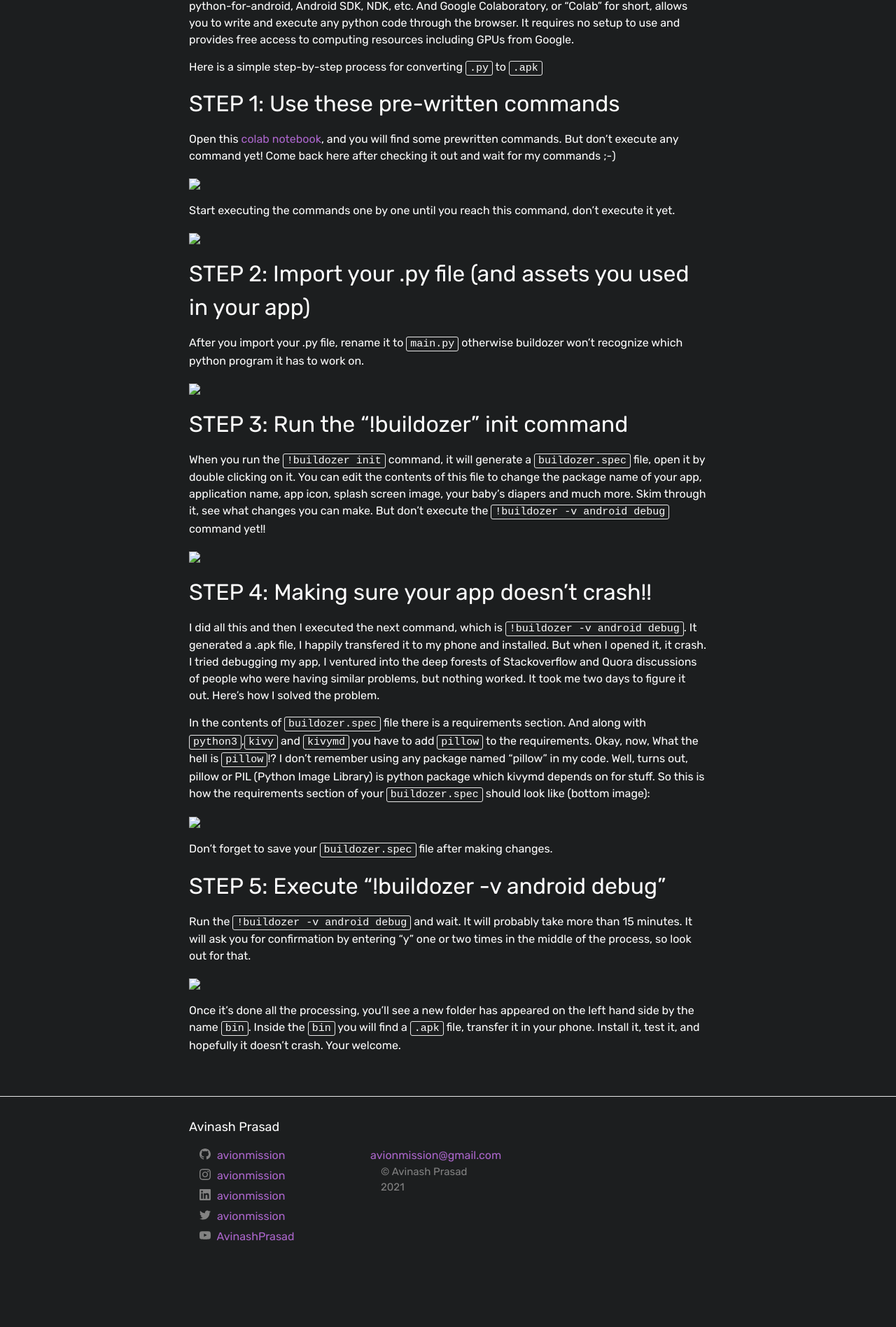
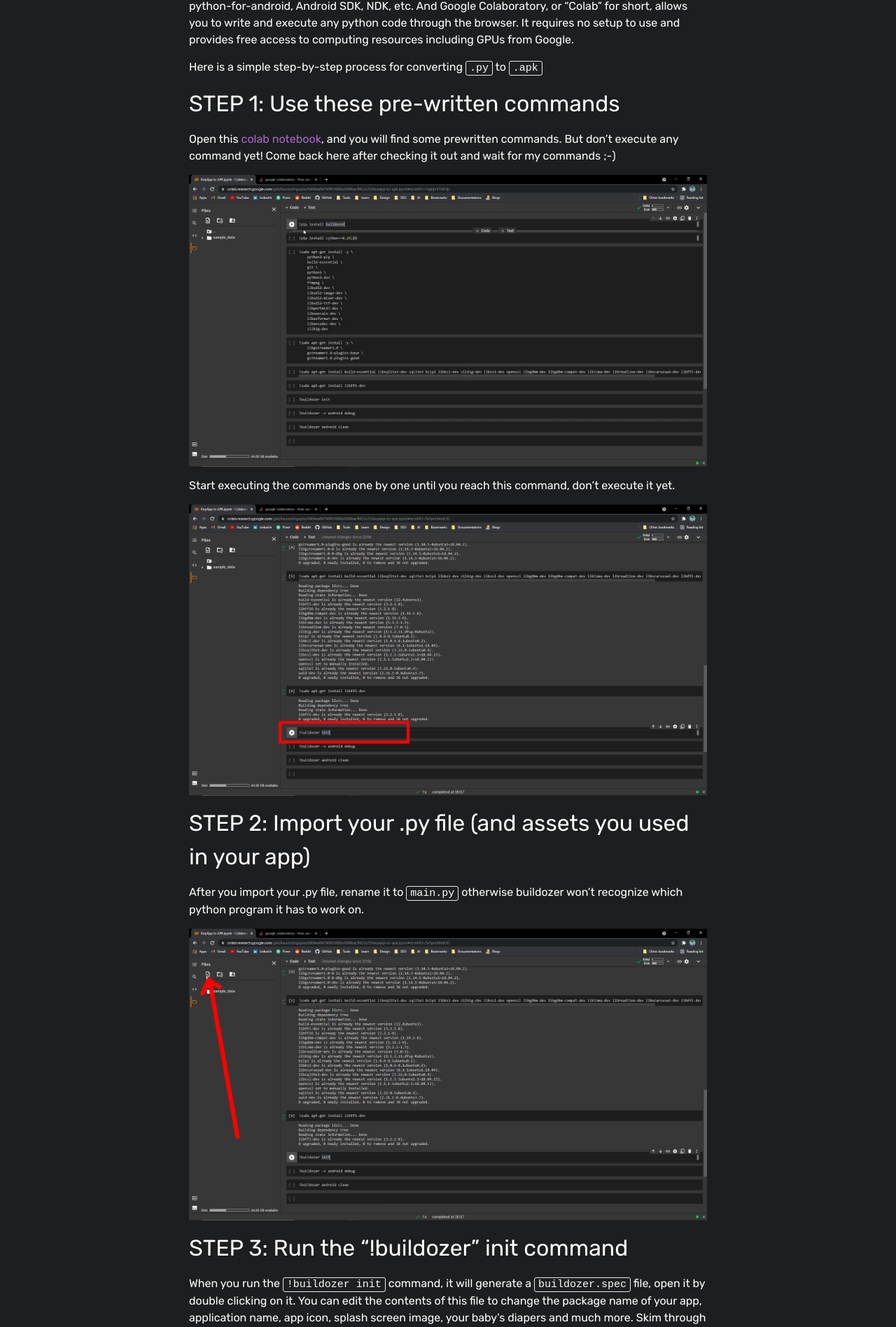
Before and after one commit to avionmission/blog, a Jekyll site: the page built from _posts/2021-10-01-convert-py-to-apk-using-python-and-buildozer.md, in a window 1280 px wide. Shown: the part 1043-2939 px from the top of the page at 70% size. Built offline with Jekyll 4.4.1, drawn with Linux system fonts in a browser that asks for light colours; before the commit the page ends 2882 px from its top, so only the background shows below that.

Commit message:
added images in the new blogpost py to apk

```diff
--- a/_posts/2021-10-01-convert-py-to-apk-using-python-and-buildozer.md
+++ b/_posts/2021-10-01-convert-py-to-apk-using-python-and-buildozer.md
@@ -21,36 +21,36 @@ Here is a simple step-by-step process for converting `.py` to `.apk`
 ## STEP 1: Use these pre-written commands
 Open this [colab notebook][notebook-link], and you will find some prewritten commands. But don't execute any command yet! Come back here after checking it out and wait for my commands ;-)
 
-<img src="images\october_2021\colab-buildozer-ss.png">
+<img src="https://github.com/avionmission/blog/blob/main/images/october_2021/colab-buildozer-ss.png?raw=true">
 
 Start executing the commands one by one until you reach this command, don't execute it yet.
 
-<img src="images\october_2021\colab-buildozer-ss2.png">
+<img src="https://github.com/avionmission/blog/blob/main/images/october_2021/colab-buildozer-ss2.png">
 
 ## STEP 2: Import your .py file (and assets you used in your app)
 After you import your .py file, rename it to `main.py` otherwise buildozer won't recognize which python program it has to work on.
 
-<img src="images\october_2021\colab-buildozer-ss3.png">
+<img src="https://github.com/avionmission/blog/blob/main/images/october_2021/colab-buildozer-ss3.png">
 
 ## STEP 3: Run the "!buildozer" init command
 
 When you run the `!buildozer init` command, it will generate a `buildozer.spec` file, open it by double clicking on it. You can edit the contents of this file to change the package name of your app, application name, app icon, splash screen image, your baby's diapers and much more. Skim through it, see what changes you can make. But don't execute the `!buildozer -v android debug` command yet!!
 
-<img src="images\october_2021\colab-buildozer-ss4.png">
+<img src="https://github.com/avionmission/blog/blob/main/images/october_2021/colab-buildozer-ss4.png">
 
 ## STEP 4: Making sure your app doesn't crash!!
 I did all this and then I executed the next command, which is `!buildozer -v android debug`. It generated a .apk file, I happily transfered it to my phone and installed. But when I opened it, it crash. I tried debugging my app, I ventured into the deep forests of Stackoverflow and Quora discussions of people who were having similar problems, but nothing worked. It took me two days to figure it out. Here's how I solved the problem.
 
 In the contents of `buildozer.spec` file there is a requirements section. And along with `python3`,`kivy` and `kivymd` you have to add `pillow` to the requirements. Okay, now, What the hell is `pillow`!? I don't remember using any package named "pillow" in my code. Well, turns out, pillow or PIL (Python Image Library) is python package which kivymd depends on for stuff. So this is how the requirements section of your `buildozer.spec` should look like (bottom image):
 
-<img src="images\october_2021\colab-buildozer-ss5.png">
+<img src="https://github.com/avionmission/blog/blob/main/images/october_2021/colab-buildozer-ss5.png">
 
 Don't forget to save your `buildozer.spec` file after making changes.
 
 ## STEP 5: Execute "!buildozer -v android debug"
 Run the `!buildozer -v android debug` and wait. It will probably take more than 15 minutes. It will ask you for confirmation by entering "y" one or two times in the middle of the process, so look out for that.
 
-<img src =  "images\october_2021\colab-buildozer-ss6.png">
+<img src =  "https://github.com/avionmission/blog/blob/main/images/october_2021/colab-buildozer-ss6.png">
 
 Once it's done all the processing, you'll see a new folder has appeared on the left hand side by the name `bin`. Inside the `bin` you will find a `.apk` file, transfer it in your phone. Install it, test it, and hopefully it doesn't crash. Your welcome.
 
```
